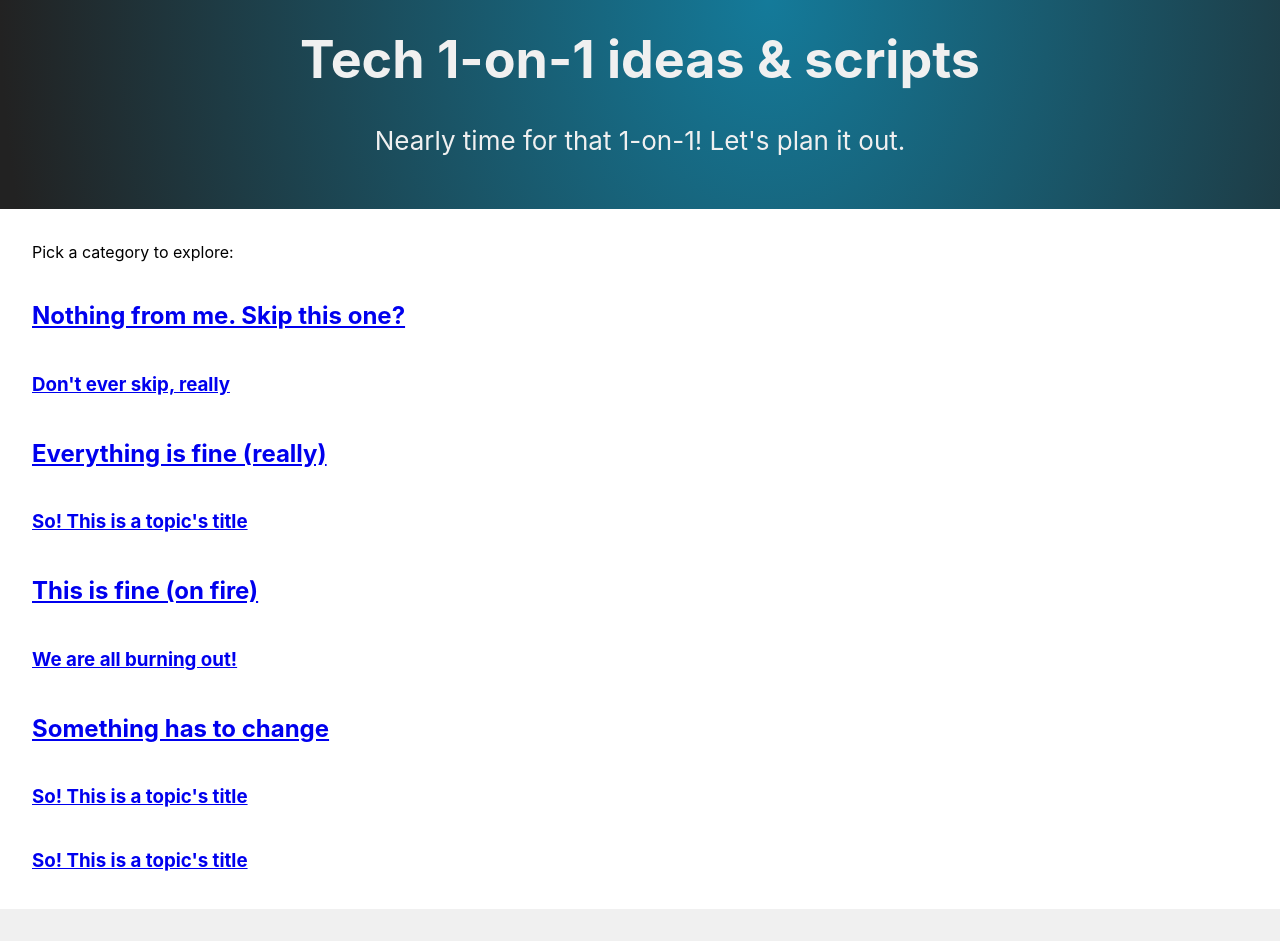
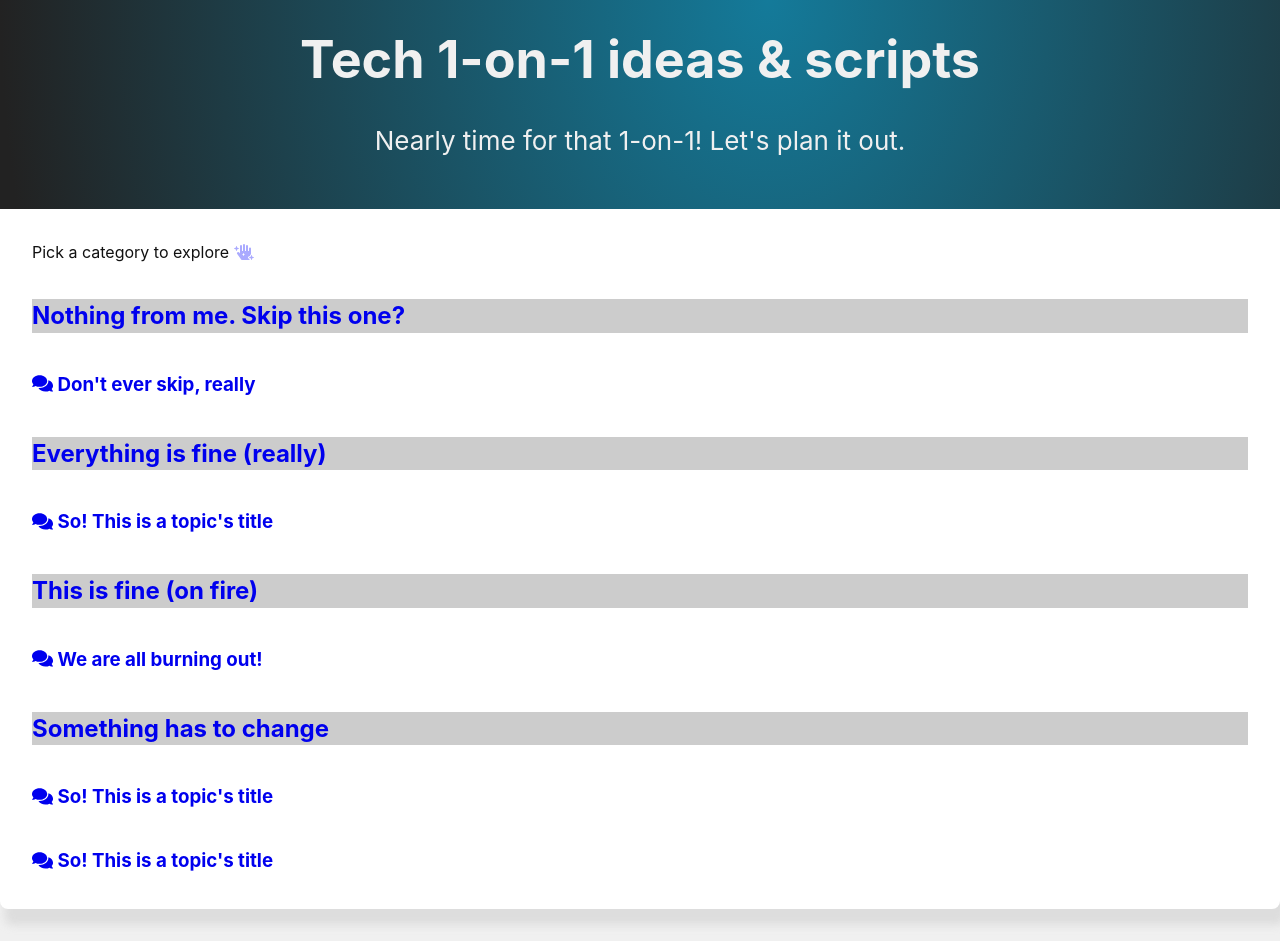
Before and after one commit to jtheory/1on1s, a React (Create React App) app in the folder app/: page / in a window 1280 px wide. Built offline with nearby package versions, Linux system fonts and the light colour scheme.

Commit message:
more style tinkering

```diff
--- a/app/src/App.css
+++ b/app/src/App.css
@@ -1,7 +1,7 @@
 .App {
   /* min-height: 100vh; */
   background-color: #f0f0f0;
-    /* display: flex;
+  /* display: flex;
   flex-direction: column;
   align-items: center;
   justify-content: center; */
@@ -24,6 +24,7 @@
   padding: 3vmin 1rem;
   text-align: center;
   font-size: calc(10px + 2vmin);
+  box-shadow: 0.3rem 1rem 0.5rem rgba(192, 192, 192, 0.4);
 }
 
 .App header h1 {
@@ -32,7 +33,24 @@
 
 .App .content {
   background-color: #fff;
+  color: #111;
   padding: 1em 2em;
   max-width: 80rem;
   margin: 0 auto 1rem;
+  border-radius: 0 0 0.5rem 0.5rem;
+  box-shadow: 0.3rem 1rem 0.5rem rgba(192, 192, 192, 0.4);
 }
+
+.App .catLink {
+  display: block;
+  text-decoration: none;
+  background-color: #ccc;
+}
+.App .catLink:hover {
+  background-color: #aaf;
+}
+
+.App .topicLink {
+  display: block;
+  text-decoration: none;
+}
--- a/app/src/App.tsx
+++ b/app/src/App.tsx
@@ -5,6 +5,8 @@ import contentJson from './__generated__/content.json'
 import { BrowserRouter } from 'react-router-dom'
 import './App.css'
 import CatAccordion from './components/CatAccordion'
+import { FontAwesomeIcon } from '@fortawesome/react-fontawesome'
+import { faHandSparkles } from '@fortawesome/free-solid-svg-icons'
 
 export interface Topic {
   name: string
@@ -36,8 +38,10 @@ function App() {
         <h1>Tech 1-on-1 ideas &amp; scripts</h1>
         <p>Nearly time for that 1-on-1! Let's plan it out.</p>
       </header>
-      <div className='content'>
-        <p>Pick a category to explore:</p>
+      <div className="content">
+        <p>
+          Pick a category to explore <FontAwesomeIcon icon={faHandSparkles} style={{ color: '#aaf' }} />
+        </p>
         <BrowserRouter>
           <CatAccordion data={catsData} />
         </BrowserRouter>
--- a/app/src/components/CatAccordion.tsx
+++ b/app/src/components/CatAccordion.tsx
@@ -11,7 +11,7 @@ interface CatAccordionProps {
 }
 
 const CatStyle: CSSProperties = {
-  maxHeight: '5rem', // show only the title
+  maxHeight: '4rem', // show only the title
   overflow: 'hidden',
   opacity: '0.5',
   transition: 'max-height 1s ease-in-out',
@@ -49,7 +49,7 @@ const CatAccordion: React.VFC<CatAccordionProps> = (props) => {
         return (
           <section key={cat.slug} style={catStyle}>
             <h1>
-              <Link to={'/'}>{cat.title}</Link>
+              <Link to={'/'} className='catLink'>{cat.title}</Link>
             </h1>
             <div>
               {cat.topics.map((topic) => (
--- a/app/src/components/TopicItem.tsx
+++ b/app/src/components/TopicItem.tsx
@@ -3,7 +3,7 @@ import Markdown from 'markdown-to-jsx'
 import { Topic } from '../App'
 import { Link } from 'react-router-dom'
 import { FontAwesomeIcon } from '@fortawesome/react-fontawesome'
-import { faPencilAlt } from '@fortawesome/free-solid-svg-icons'
+import { faComments, faPencilAlt } from '@fortawesome/free-solid-svg-icons'
 
 const editUrlBase = 'https://github.com/jtheory/1on1s/tree/main/app/src/content/cats'
 
@@ -30,7 +30,9 @@ const TopicItem: React.VFC<TopicItemProps> = (props) => {
   return (
     <article style={topicStyle}>
       <h1>
-        <Link to={nameLink}>{props.data.name}</Link>
+        <Link to={nameLink} className="topicLink">
+          <FontAwesomeIcon icon={faComments} /> {props.data.name}
+        </Link>
       </h1>
       <div>
         <a href={`${editUrlBase}${props.data.path}.md`} aria-label="Edit: opens content page on github">
--- a/app/src/index.css
+++ b/app/src/index.css
@@ -19,7 +19,7 @@ blockquote {
   padding: 0.2rem 2rem;
   margin: 1.5rem auto;
   border-left: 0.4rem solid #ccc;
-  border-right: 2px solid #ccc;
+  border-right: 0.1rem solid #ccc;
 }
 
 blockquote:before,
```
